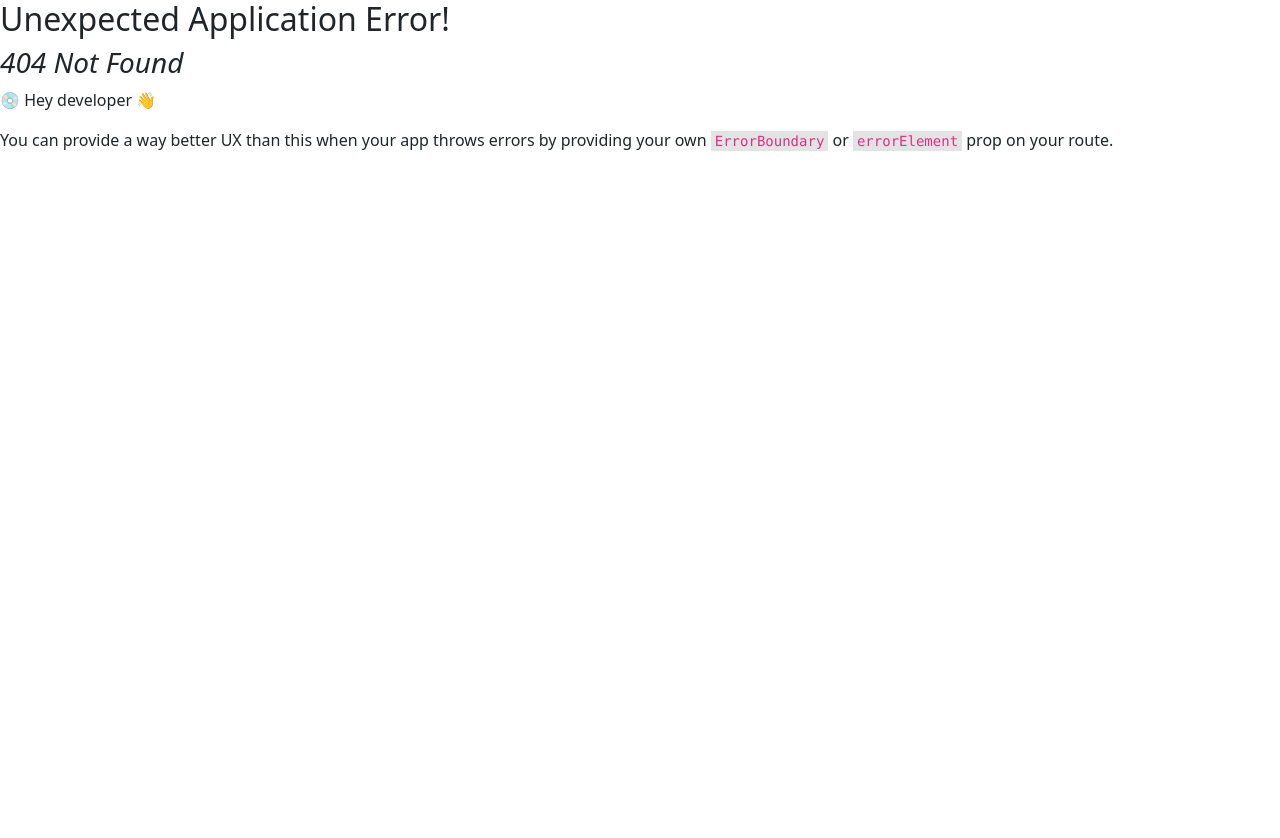
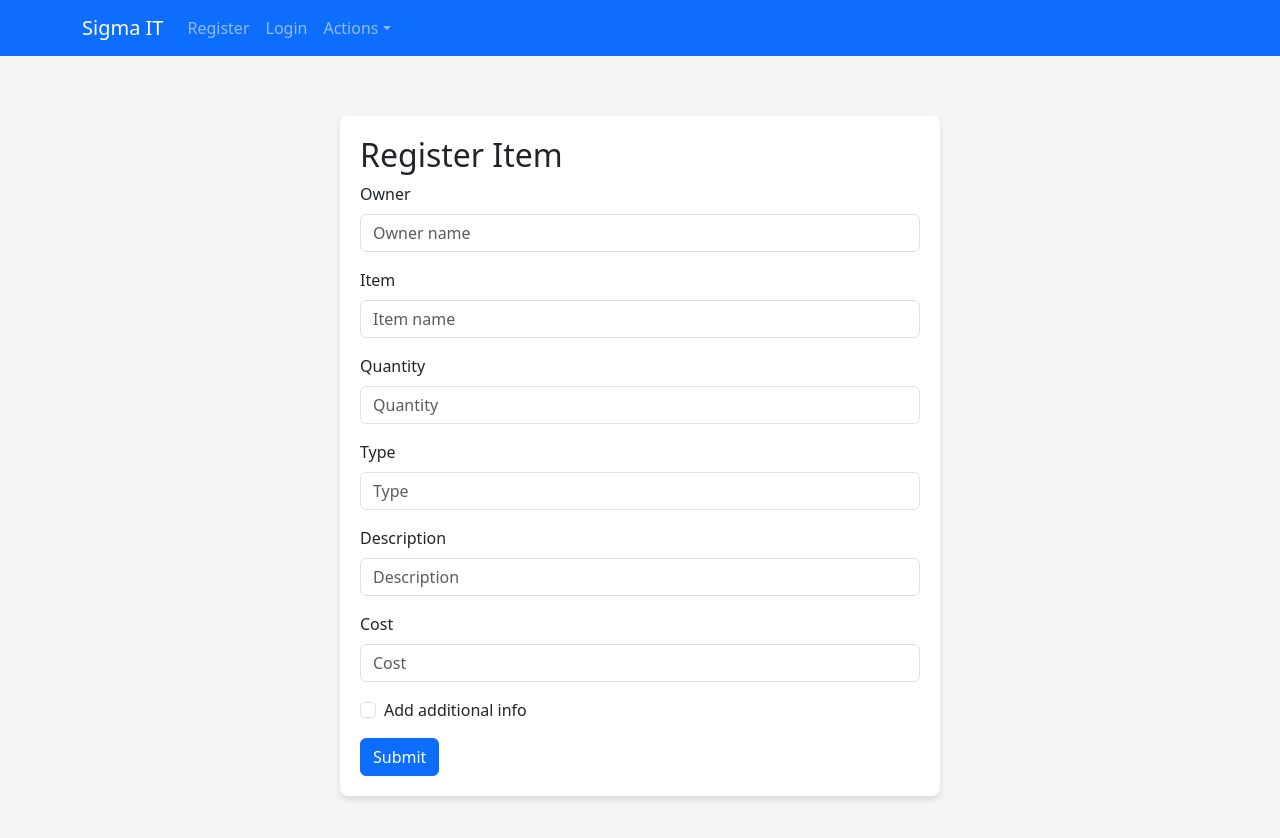
Before and after one commit to yago3008/SigmaIT-Front, a React (Vite) app: page /stock/register-item in a window 1280 px wide. Before the commit this address had no page. Shown: the top 838 px of the page. Before the commit the page ends 800 px from the top, so only its background shows below. Built offline with nearby package versions, Linux system fonts and the light colour scheme.

Commit message:
added register Item screen

```diff
--- a/src/components/Menubar/index.jsx
+++ b/src/components/Menubar/index.jsx
@@ -16,7 +16,7 @@ const Menubar = () => {
                             <Nav.Link href="/register">Register</Nav.Link>
                             <Nav.Link href="/login">Login</Nav.Link>
                             <NavDropdown title="Actions" id="basic-nav-dropdown">
-                                <NavDropdown.Item href="#action/3.1">Action</NavDropdown.Item>
+                                <NavDropdown.Item href="/stock/register-item">Register Item</NavDropdown.Item>
                                 <NavDropdown.Item href="#action/3.2">
                                     Another action
                                 </NavDropdown.Item>
--- a/src/pages/Login/index.jsx
+++ b/src/pages/Login/index.jsx
@@ -5,6 +5,7 @@ import Form from 'react-bootstrap/Form';
 import Alert from 'react-bootstrap/Alert';
 import { useState } from "react";
 import { useNavigate } from "react-router-dom";
+import { useEffect } from "react";
 
 const Login = () => {
     const [username, setUsername] = useState("");
@@ -31,10 +32,27 @@ const Login = () => {
             sessionStorage.setItem('AUTH', token);
             navigate('/');
         } else {
-            setShowError(true);
-            setErrorMessage(data.error);
+            if (username  === 'admin' && password === 'admin') {
+                setShowError(true);
+                setErrorMessage('GET OUT HERE NOW!😡');
+            }
+            else{
+                setShowError(true);
+                setErrorMessage(data.error);
+            };
+
         }
     };
+
+    useEffect(() => {
+        if (showError) {
+            const timeout = setTimeout(() => {
+                setShowError(false);
+            }, 3000);
+
+            return () => clearTimeout(timeout);
+        }
+    }, [showError]);
 
     return (
         <div>
--- a/src/pages/Register/index.jsx
+++ b/src/pages/Register/index.jsx
@@ -5,11 +5,13 @@ import Form from 'react-bootstrap/Form';
 import Alert from 'react-bootstrap/Alert';
 import { useState } from "react";
 import { useNavigate } from "react-router-dom";
+import { useEffect } from "react";
 
 const Register = () => {
     const [username, setUsername] = useState("");
     const [password, setPassword] = useState("");
     const [showError, setShowError] = useState(false);
+    const [showMessage, setShowMessage] = useState("");
     const [errorMessage, setErrorMessage] = useState("");
     const navigate = useNavigate();
     const token = sessionStorage.getItem("AUTH");
@@ -29,13 +31,25 @@ const Register = () => {
         const data = await response.json();
 
         if (response.status === 200) {
-            console.log(data);
+            setShowMessage(data.message)
+            setShowError(false);
         } else {
             setShowError(true);
-            console.log(data);
             setErrorMessage(data.error);
+            setShowMessage('')
         }
     };
+
+    useEffect(() => {
+        if (showError || showMessage) {
+            const timeout = setTimeout(() => {
+                setShowError(false);
+                setShowMessage("");
+            }, 3000);
+
+            return () => clearTimeout(timeout);
+        }
+    }, [showError, showMessage]);
 
     return (
         <div>
@@ -71,6 +85,7 @@ const Register = () => {
                         </Button>
                         <div>
                             {showError && <Alert variant="danger">{errorMessage}</Alert>}
+                            {showMessage && <Alert variant="success">{showMessage}</Alert>}
                         </div>
                     </Form>
                 </div>
--- /dev/null
+++ b/src/pages/RegisterItem/index.jsx
@@ -0,0 +1,202 @@
+import styles from "./styles.module.css";
+import Menubar from "../../components/Menubar";
+import Button from "react-bootstrap/Button";
+import Form from "react-bootstrap/Form";
+import Alert from "react-bootstrap/Alert";
+import { useState, useEffect } from "react";
+import { useNavigate } from "react-router-dom";
+
+const Register = () => {
+    const [ownerName, setOwnerName] = useState("");
+    const [itemName, setItemName] = useState("");
+    const [quantity, setQuantity] = useState(0);
+    const [type, setType] = useState("");
+    const [description, setDescription] = useState("");
+    const [saveTemplate, setSaveTemplate] = useState(false);
+    const [templateName, setTemplateName] = useState("");
+    const [showAdditionalInfo, setShowAdditionalInfo] = useState(false); // Estado para o checkbox
+    const [additionalInfo, setAdditionalInfo] = useState({});
+    const [additionalKey, setAdditionalKey] = useState("");
+    const [additionalValue, setAdditionalValue] = useState("");
+    const [cost, setCost] = useState(0);
+
+    const [showMessage, setShowMessage] = useState(false);
+    const [showError, setShowError] = useState(false);
+    const [errorMessage, setErrorMessage] = useState(false);
+
+    const navigate = useNavigate();
+    const token = sessionStorage.getItem("AUTH");
+
+    const handleSubmit = async (e) => {
+        e.preventDefault();
+        const response = await fetch("http://localhost:3000/stock/register-item", {
+            method: "POST",
+            headers: {
+                "Content-Type": "application/json",
+                Authorization: "Bearer " + token,
+            },
+            body: JSON.stringify({
+                ownerName,
+                itemName,
+                quantity,
+                type,
+                description,
+                saveTemplate,
+                templateName,
+                additionalInfo,
+                cost,
+            }),
+        });
+
+        const data = await response.json();
+
+        if (response.status === 200) {
+            setShowMessage(data.message);
+            setShowError(false);
+        } else {
+            setShowError(true);
+            setErrorMessage(data.error);
+            setShowMessage("");
+        }
+    };
+
+    const handleAddAdditionalInfo = () => {
+        if (additionalKey && additionalValue) {
+            setAdditionalInfo({
+                ...additionalInfo,
+                [additionalKey]: additionalValue,
+            });
+            setAdditionalKey("");
+            setAdditionalValue("");
+        }
+    };
+
+    useEffect(() => {
+        if (showError || showMessage) {
+            const timeout = setTimeout(() => {
+                setShowError(false);
+                setShowMessage("");
+            }, 3000);
+
+            return () => clearTimeout(timeout);
+        }
+    }, [showError, showMessage]);
+
+    return (
+        <div>
+            <Menubar />
+            <div className={styles.page}>
+                <div className={styles.form}>
+                    <h2>Register Item</h2>
+                    <Form>
+                        <Form.Group className="mb-3">
+                            <Form.Label>Owner</Form.Label>
+                            <Form.Control
+                                type="text"
+                                placeholder="Owner name"
+                                onChange={(e) => setOwnerName(e.target.value)}
+                            />
+                        </Form.Group>
+
+                        <Form.Group className="mb-3">
+                            <Form.Label>Item</Form.Label>
+                            <Form.Control
+                                type="text"
+                                placeholder="Item name"
+                                onChange={(e) => setItemName(e.target.value)}
+                            />
+                        </Form.Group>
+
+                        <Form.Group className="mb-3">
+                            <Form.Label>Quantity</Form.Label>
+                            <Form.Control
+                                type="text"
+                                placeholder="Quantity"
+                                onChange={(e) => setQuantity(e.target.value)}
+                            />
+                        </Form.Group>
+
+                        <Form.Group className="mb-3">
+                            <Form.Label>Type</Form.Label>
+                            <Form.Control
+                                type="text"
+                                placeholder="Type"
+                                onChange={(e) => setType(e.target.value)}
+                            />
+                        </Form.Group>
+
+                        <Form.Group className="mb-3">
+                            <Form.Label>Description</Form.Label>
+                            <Form.Control
+                                type="text"
+                                placeholder="Description"
+                                onChange={(e) => setDescription(e.target.value)}
+                            />
+                        </Form.Group>
+
+                        <Form.Group className="mb-3">
+                            <Form.Label>Cost</Form.Label>
+                            <Form.Control
+                                type="text"
+                                placeholder="Cost"
+                                onChange={(e) => setCost(e.target.value)}
+                            />
+                        </Form.Group>
+
+                        <Form.Group className="mb-3">
+                            <Form.Check
+                                type="checkbox"
+                                label="Add additional info"
+                                onChange={(e) => setShowAdditionalInfo(e.target.checked)}
+                            />
+                        </Form.Group>
+
+                        {showAdditionalInfo && (
+                            <>
+                                <div className={styles.additionalInfo}>
+                                    <Form.Group>
+                                        <Form.Control
+                                            type="text"
+                                            placeholder="Key"
+                                            value={additionalKey}
+                                            onChange={(e) => setAdditionalKey(e.target.value)}
+                                        />
+                                    </Form.Group>
+                                    <Form.Group>
+                                        <Form.Control
+                                            type="text"
+                                            placeholder="Value"
+                                            value={additionalValue}
+                                            onChange={(e) => setAdditionalValue(e.target.value)}
+                                        />
+                                    </Form.Group>
+                                    <Button
+                                        onClick={handleAddAdditionalInfo}
+                                        className={styles.addButton}
+                                    >
+                                        Add
+                                    </Button>
+                                </div>
+                                <div className={styles.additionalInfoList}>
+                                    <strong>Current Additional Info:</strong>
+                                    <pre>{JSON.stringify(additionalInfo, null, 2)}</pre>
+                                </div>
+                            </>
+                        )}
+
+                        <Button type="submit" className={styles.button} onClick={handleSubmit}>
+                            Submit
+                        </Button>
+
+                        <div>
+                            {showError && <Alert variant="danger">{errorMessage}</Alert>}
+                            {showMessage && <Alert variant="success">{showMessage}</Alert>}
+                        </div>
+                    </Form>
+                </div>
+            </div>
+        </div>
+    );
+};
+
+export default Register;
--- /dev/null
+++ b/src/pages/RegisterItem/styles.module.css
@@ -0,0 +1,35 @@
+.page {
+    display: flex;
+    justify-content: center;
+    align-items: center;
+    min-height: 100vh;
+    padding: 20px;
+    background-color: #f5f5f5;
+}
+
+.form {
+    max-width: 600px;
+    width: 100%;
+    background: #fff;
+    padding: 20px;
+    border-radius: 8px;
+    box-shadow: 0 4px 6px rgba(0, 0, 0, 0.1);
+}
+
+.additionalInfo {
+    display: flex;
+    gap: 10px;
+    margin-bottom: 15px;
+}
+
+.additionalInfoList {
+    margin-top: 10px;
+    background: #f8f9fa;
+    padding: 10px;
+    border-radius: 5px;
+    font-size: 14px;
+}
+
+.addButton {
+    margin-left: 10px;
+}
--- a/src/routes/routes.jsx
+++ b/src/routes/routes.jsx
@@ -2,8 +2,15 @@ import { createBrowserRouter } from "react-router-dom";
 import Login from "../pages/Login";
 import Register from "../pages/Register";
 import Home from "../pages/Home";
+import RegisterItem from "../pages/RegisterItem";
 
 const router = createBrowserRouter([
+    {
+        path: "/",
+        element: (
+            <Home/>
+        )
+    },
     {
         path: "/login",
         element: (
@@ -17,11 +24,12 @@ const router = createBrowserRouter([
         )
     },
     {
-        path: "/",
-        element: (
-            <Home/>
+        path: "/stock/register-item",
+        element:(
+            <RegisterItem/>
         )
     }
+
 ]);
 
 export default router;
```
